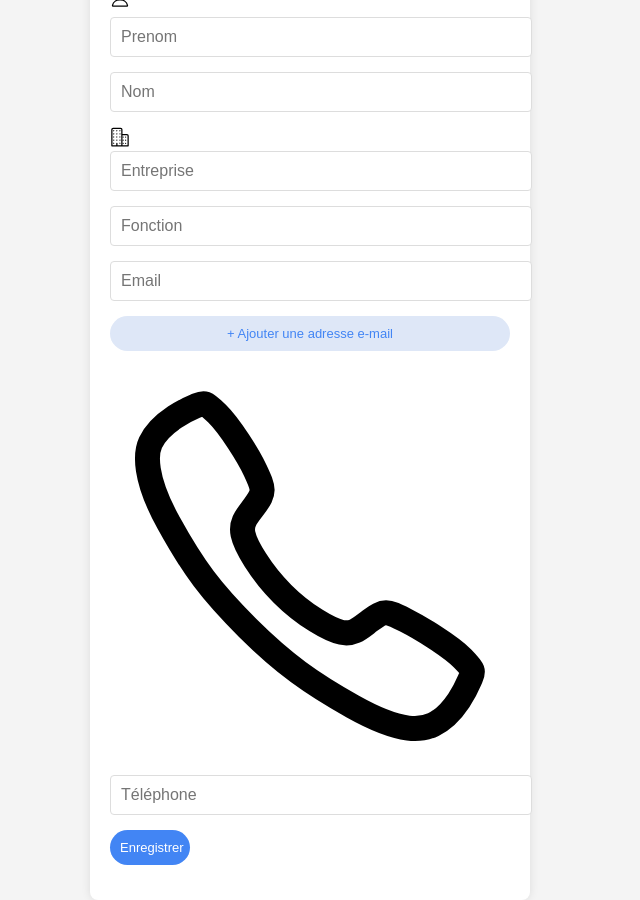
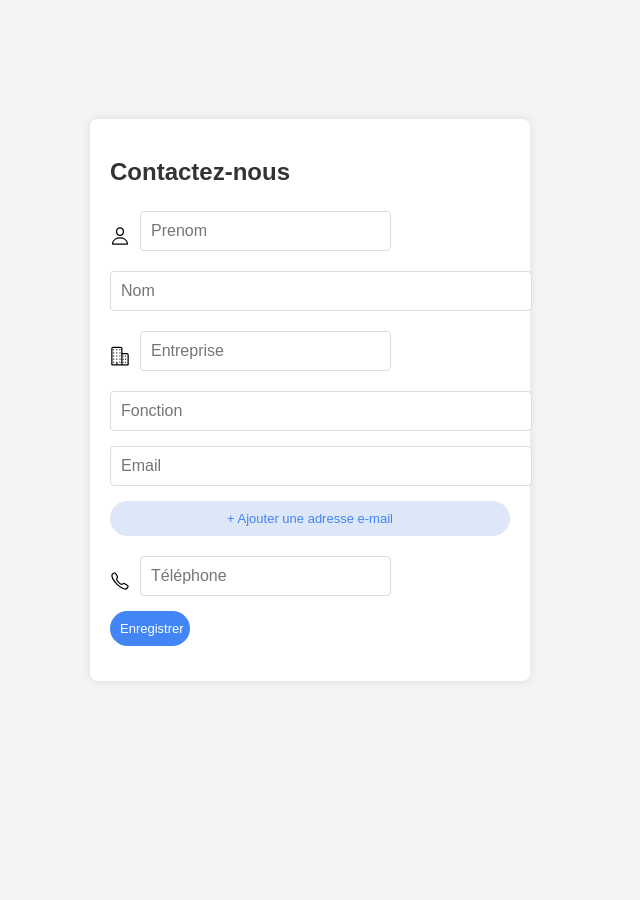
Before and after one commit to Jeromebayongwa/googleContact, a plain HTML site: page Index.html in a window 1280 px wide. Shown: the whole page, without its empty margins (330-970 px from the left). After the commit the page ends 800 px from the top, so only its background shows below. Drawn offline with Linux system fonts and the light colour scheme.

Commit message:
Modification du champs Entreprise et Prenom

```diff
--- a/Index.html
+++ b/Index.html
@@ -12,19 +12,27 @@
         <div class="form-container">
             <h2>Contactez-nous</h2>
             <form action="#" method="post">
+                <div class="group">
+                    <div class="icone">
+                        <ion-icon name="person-outline"></ion-icon><img src="Images/person-outline.svg" alt="">
+                    </div>
                     <div class="form-group">
-                    <ion-icon name="person-outline"></ion-icon><img src="Images/person-outline.svg" alt="">
                         <label for="name"></label>
                         <input type="text" id="name" name="name" placeholder="Prenom" required>
+                    </div>
                 </div>
                 <div class="form-group">
                     <label for="name"></label>
                     <input type="text" id="name" name="name" placeholder="Nom" required>
                 </div>
+                <div class="group">
+                    <div class="icone">
+                        <ion-icon name="business-outline"><img src="Images/business-outline.svg" alt=""></ion-icon>
+                    </div>
                     <div class="form-group">
                         <label for="Entreprise"></label>
-                    <ion-icon name="business-outline"><img src="Images/business-outline.svg" alt=""></ion-icon>
                         <input type="text" id="Entreprise" name="Entreprise" placeholder="Entreprise" required>
+                    </div>
                 </div>
                 <div class="form-group">
                     <label for="Fonction"></label>
@@ -37,7 +45,7 @@
                 <div class="form-group">
                     <button class="Ajouter" type="submit">+ Ajouter une adresse e-mail</button>
                 </div>
-                <div class="Phone-group">
+                <div class="group">
                     <div class="icone">
                         <ion-icon name="person-outline"></ion-icon><img src="Images/call-outline.svg" alt="">
                     </div>
--- a/Style.css
+++ b/Style.css
@@ -41,7 +41,12 @@ body {
     resize: vertical;
     height: 100px;
 }
-.form-group img{
+.group{
+    display: flex;
+    align-items: center;
+    gap: 10px;
+}
+.group .icone{
     width: 20px;
     height: 20px;
 }
```
Lines whose indentation alone changed are shown as unchanged.
